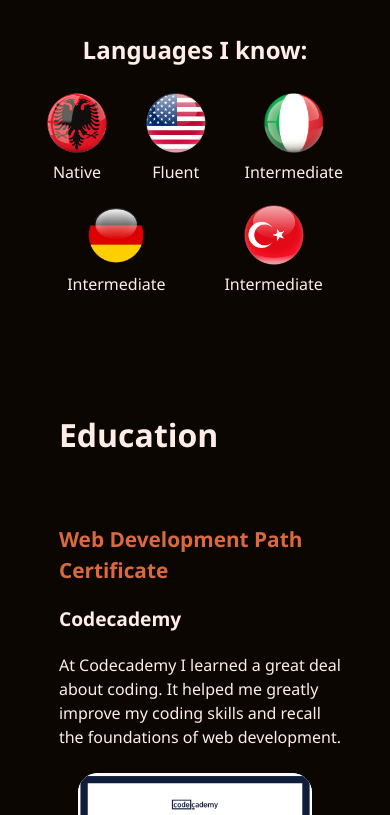
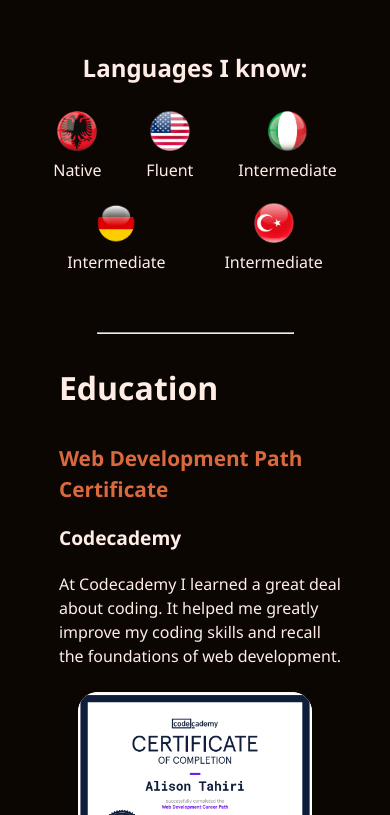
Before and after one commit to Alonso121/portfolio-website-v2, a Next.js app: page /about in a window 390 px wide. Shown: the part 809-1624 px from the top of the page. Built offline with nearby package versions, Linux system fonts and the light colour scheme.

Commit message:
improved about page icons responsiveness

```diff
--- a/src/pages/about.jsx
+++ b/src/pages/about.jsx
@@ -34,6 +34,9 @@
             <p>{headerData.description}</p>
           </div>
         </section>
+
+        <hr />
+
         <div className={styles.languages}>
           {/* Tech section ----------------------------------------------------- */}
           <section className={styles.tech}>
@@ -61,6 +64,8 @@
             </div>
           </section>
         </div>
+
+        <hr />
 
         {/* Education section ----------------------------------------------------- */}
         <section className={styles.section}>
--- a/src/styles/about.module.scss
+++ b/src/styles/about.module.scss
@@ -33,13 +33,13 @@
     object-fit: cover;
     margin-bottom: 1.5rem;
   }
+  /*-------------Tech & Languages Section----------------*/
 
   .languages {
     display: flex;
     flex-wrap: wrap;
   }
 
-  /*-------------Tech Section----------------*/
   .tech {
     margin: 1rem auto;
     max-width: 90%;
@@ -80,12 +80,11 @@
 
   .section {
     width: 85%;
-    margin: 2rem auto;
-    padding: 1rem 0;
+    margin: 0rem auto;
     background-color: $sections-bckg;
 
     &__title {
-      padding: 1rem;
+      margin: 0.5rem 1rem;
       font-size: 2rem;
     }
 
@@ -169,4 +168,11 @@
       max-height: 180px !important;
     }
   }
+
+  .tech__pic_container {
+    .img {
+      width: 40px !important;
+      height: 40px !important;
+    }
+  }
 }
```
